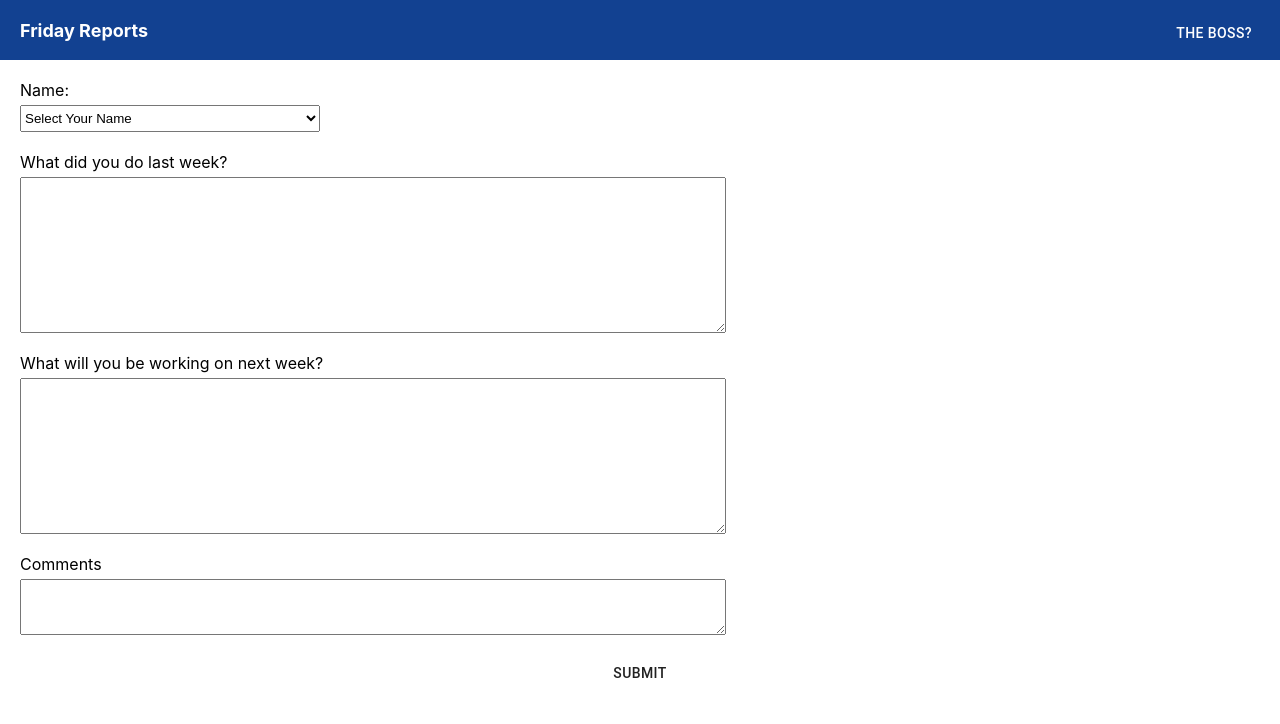
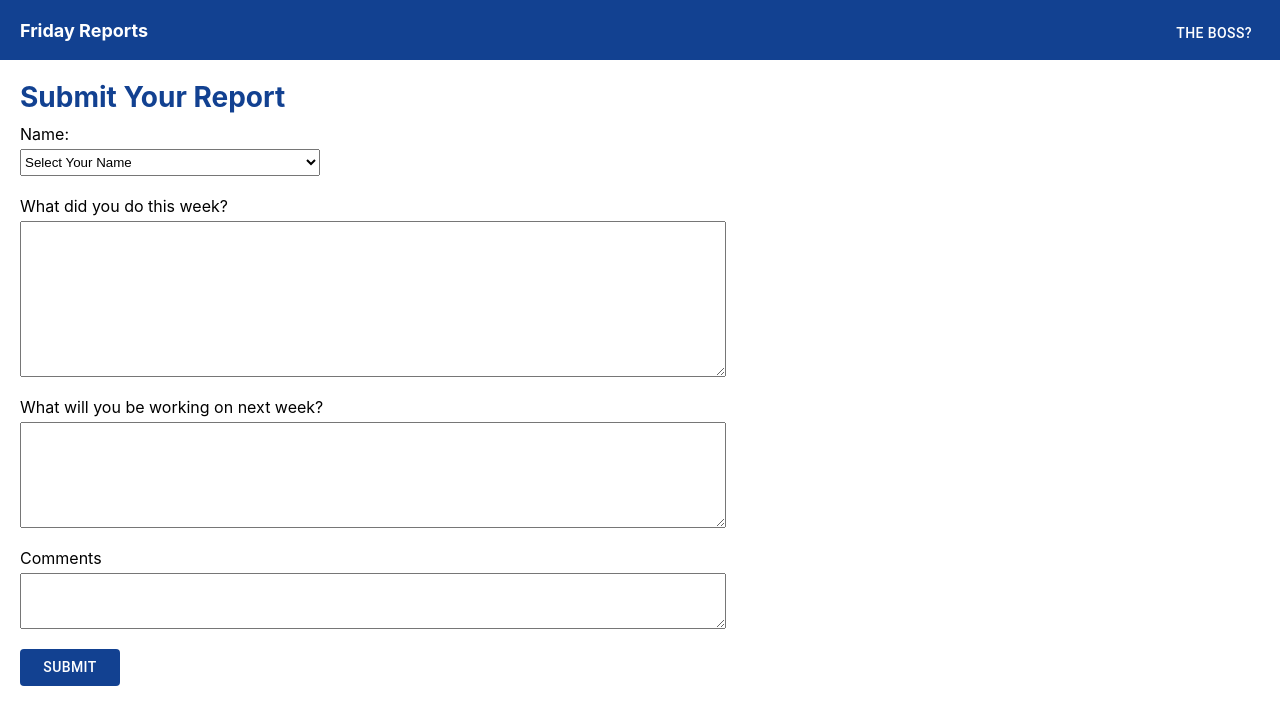
Before and after one commit to maryamahmadi/reports, a React (Create React App) app: page / in a window 1280 px wide. Shown: the top 724 px of the page. Built offline with nearby package versions, Linux system fonts and the light colour scheme.

Commit message:
acknowledging when a report is successfully created

```diff
--- /dev/null
+++ b/src/routes/home/components/Created.js
@@ -0,0 +1,9 @@
+import React from 'react'
+
+function Created () {
+    return (<div style={{paddingTop: '30vh', paddingLeft: '30vw', color: '#124191', fontSize: '28px'}}>
+        Thank you for submitting your report!
+    </div>)
+}
+
+export default Created
--- a/src/routes/home/components/Header.js
+++ b/src/routes/home/components/Header.js
@@ -1,5 +1,5 @@
 import React from 'react'
-import { withStyles } from '@material-ui/core/styles';
+import { withStyles } from '@material-ui/core/styles'
 import Button from '@material-ui/core/Button'
 
 function Header () {
--- a/src/routes/home/components/NewReportFormParent.js
+++ b/src/routes/home/components/NewReportFormParent.js
@@ -1,21 +1,68 @@
-import React, {useState} from 'react'
+import React, { useState, useEffect } from 'react'
 import Button from '@material-ui/core/Button'
+import { withStyles } from '@material-ui/core/styles'
+import Created from './Created'
 
 function NewReportFormParent () {
-    const onSubmit = (event) => {
-        // submit
-        console.log('name', name)
-        console.log('last', lastWeek)
-        console.log('next', nextWeek)
-        console.log('comments', comments)
+    const CustomButton = withStyles({
+        root: {
+            width: '100px',
+            color: 'white',
+            backgroundColor: '#124191',
+            '&:hover': {
+                backgroundColor: '#1a59c4'
+            },
+        }
+    })(Button)
+    const [created, setCreated] = useState(false)
+    useEffect(() => setCreated(false), [])
+    const onSubmit = async (event) => {
+        event.persist()
         event.preventDefault()
-    }
-    const [name, setName] = useState('')
-    const [lastWeek, setLastWeek] = useState('')
+        try {
+            const resp = await fetch('/api/reports', {
+                method: 'POST',
+                headers: {
+                'Content-Type': 'application/json'
+                },
+                body: JSON.stringify({
+                    username,
+                    thisWeek,
+                    nextWeek,
+                    comments: comments
+                })
+            })
+            const result = await resp.json()
+            if (!resp.ok) {
+                // setError(
+                //   'description',
+                //   'error',
+                //   result.message || 'Internal Server Error'
+                // )
+                return
+            } else {
+                setCreated(true)
+            }
+        } catch (e) {
+            if (e?.code === 'MISSING_TITLE' || e?.code === 'INVALID_TITLE') {
+                // setError('title', 'error', e.message)
+            } else {
+                // setError('description', 'error', 'Internal Server Error')
+            }
+            console.error(e)
+        }
+      }
+
+    const [username, setUsername] = useState('')
+    const [thisWeek, setThisWeek] = useState('')
     const [nextWeek, setNextWeek] = useState('')
     const [comments, setComments] = useState('')
-    return (
+    if (created) {
+        return <Created />
+    } else {
+        return (
         <div style={{padding: '20px'}}>
+            <div style={{fontSize: '28px', fontWeight: '700', paddingBottom: '10px', color: '#124191'}}> Submit Your Report </div>
             <form onSubmit={onSubmit}>
                 <div style={{display: 'flex', flexDirection: 'column'}}>
                     <label style={{paddingBottom: '5px'}}>
@@ -23,8 +70,8 @@ function NewReportFormParent () {
                     </label>
                     <select
                         style={{width: '300px', marginBottom: '20px', padding: '4px 0 4px 0'}}
-                        value={name}
-                        onChange={(event)=> setName(event.target.value)}>
+                        value={username}
+                        onChange={(event)=> setUsername(event.target.value)}>
                         <option value='' disabled defaultValue hidden>Select Your Name</option>
                         <option value='ahmad'>Ahmad</option>
                         <option value='alanI'>Alan I</option>
@@ -45,17 +92,17 @@ function NewReportFormParent () {
                     </select>
                     <label
                     style={{paddingBottom: '5px'}}>
-                        What did you do last week?
+                        What did you do this week?
                     </label>
                     <textarea
                         style={{width: '700px', height: '150px', marginBottom: '20px'}}
-                        value={lastWeek}
-                        onChange={(event)=> setLastWeek(event.target.value)} />
+                        value={thisWeek}
+                        onChange={(event)=> setThisWeek(event.target.value)} />
                     <label style={{paddingBottom: '5px'}}>
                         What will you be working on next week?
                     </label>
                     <textarea
-                        style={{width: '700px', height: '150px', marginBottom: '20px'}}
+                        style={{width: '700px', height: '100px', marginBottom: '20px'}}
                         value={nextWeek}
                         onChange={(event)=> setNextWeek(event.target.value)} />
                     <label style={{paddingBottom: '5px'}}>
@@ -65,12 +112,10 @@ function NewReportFormParent () {
                         style={{width: '700px', height: '50px', marginBottom: '20px'}}
                         value={comments}
                         onChange={(event)=> setComments(event.target.value)} />
-                    <Button type='submit'>Submit</Button>
+                    <CustomButton type='submit'>Submit</CustomButton>
                     </div>
             </form>
-        </div>
-    )
+        </div>)
+    }
 }
 export default NewReportFormParent
-// <textArea value={this.state.value} onChange={this.handleChange}
-// <select value={this.state.value} onChange={this.handleChange}
```
